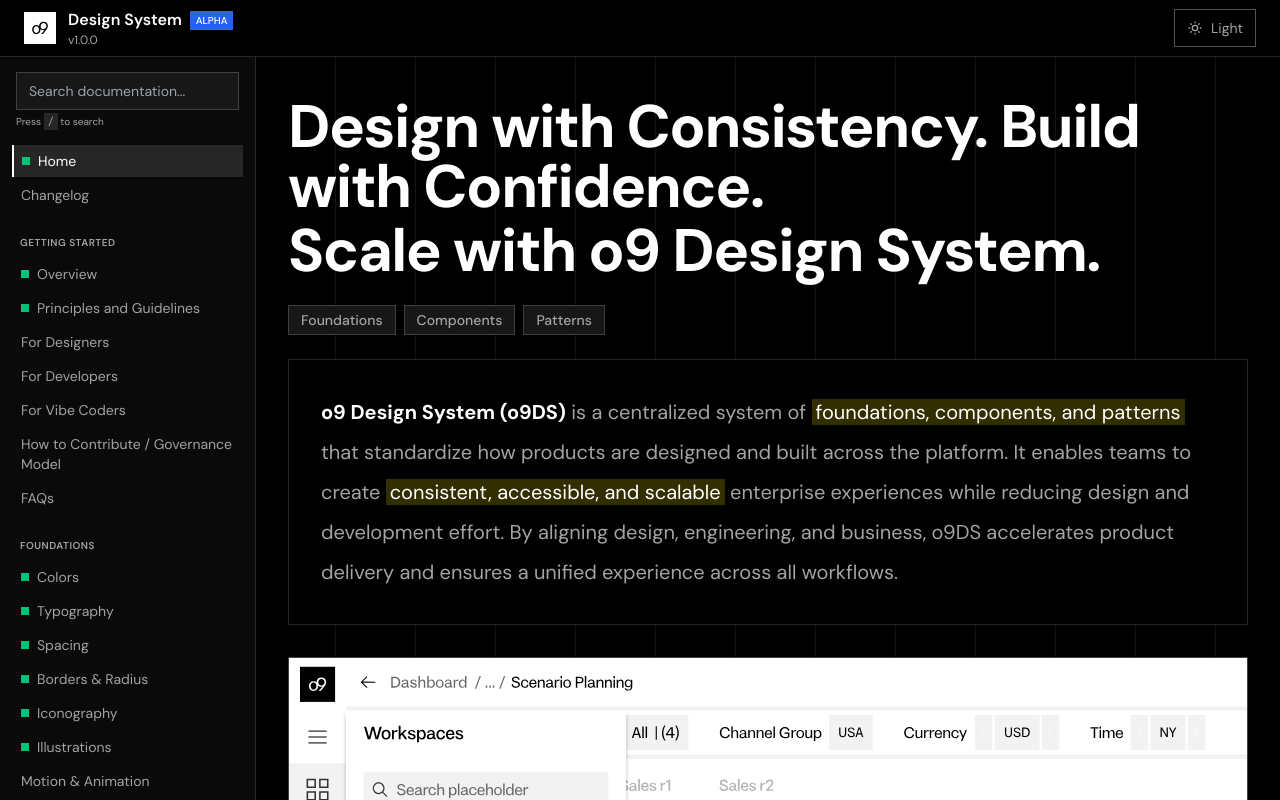
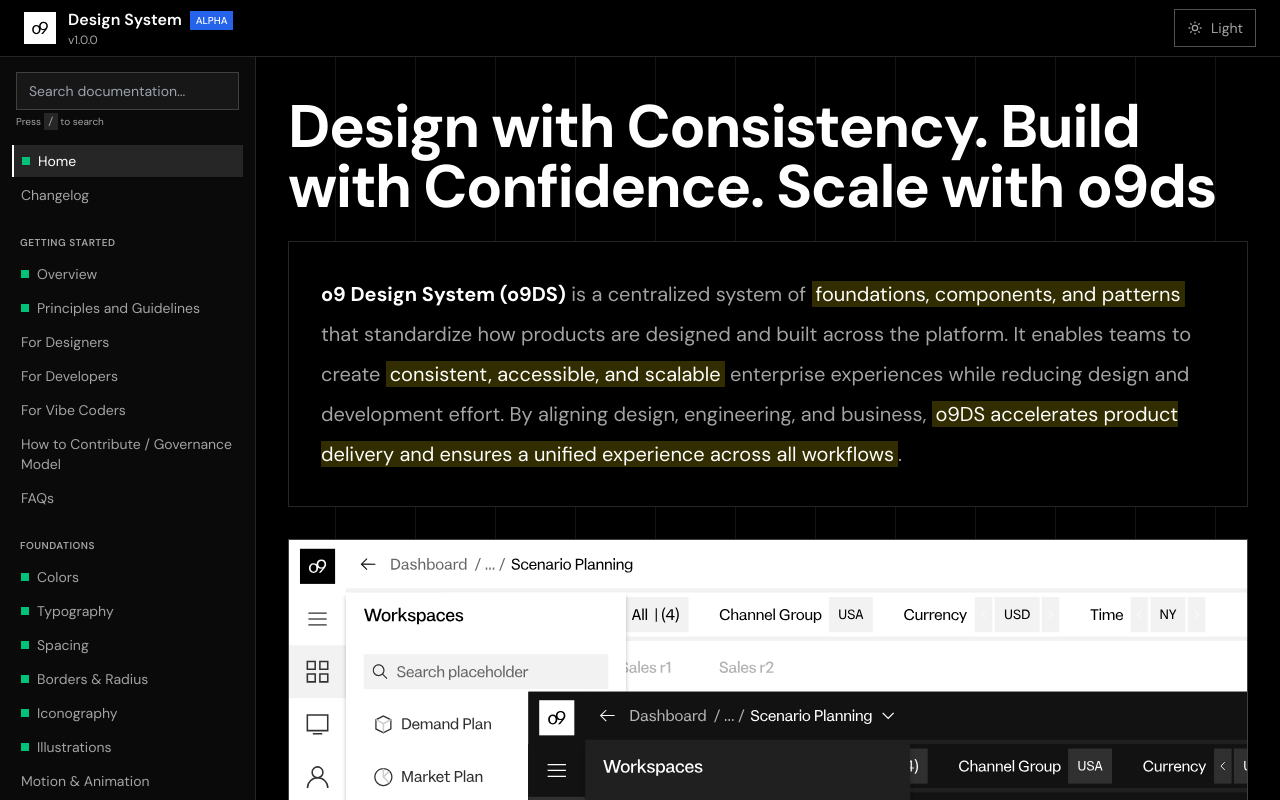
Before and after one commit to akashuxer/o9ds, a React (Vite) app: page / in a window 1280 px wide. Shown: the top 800 px of the page. Built offline with nearby package versions, Linux system fonts and the light colour scheme.

Commit message:
Home: fix o9DS visibility, add highlight, remove chips, one-line heading, highlight pulse
Made-with: Cursor

```diff
--- a/src/pages/Home.jsx
+++ b/src/pages/Home.jsx
@@ -66,25 +66,14 @@ export default function Home() {
       {/* Hero Section */}
       <section>
         <h1 className="text-3xl sm:text-4xl md:text-5xl lg:text-6xl font-bold text-o9ds-light-primary dark:text-white mb-6 tracking-tight leading-[1.15]">
-          Design with Consistency. Build with Confidence.{' '}
-          <span className="block mt-1">Scale with o9 Design System.</span>
+          Design with Consistency. Build with Confidence. Scale with o9ds
         </h1>
-        <div className="flex flex-wrap gap-2 mb-6">
-          <span className="px-3 py-1 text-sm font-medium border" style={isLight ? { borderColor: '#E5E5E5', color: '#303030', backgroundColor: '#F9F9F9' } : { borderColor: '#404040', color: '#a3a3a3', backgroundColor: '#171717' }}>
-            Foundations
-          </span>
-          <span className="px-3 py-1 text-sm font-medium border" style={isLight ? { borderColor: '#E5E5E5', color: '#303030', backgroundColor: '#F9F9F9' } : { borderColor: '#404040', color: '#a3a3a3', backgroundColor: '#171717' }}>
-            Components
-          </span>
-          <span className="px-3 py-1 text-sm font-medium border" style={isLight ? { borderColor: '#E5E5E5', color: '#303030', backgroundColor: '#F9F9F9' } : { borderColor: '#404040', color: '#a3a3a3', backgroundColor: '#171717' }}>
-            Patterns
-          </span>
-        </div>
-        <div className="border rounded-lg p-6 md:p-8 mb-8" style={isLight ? { borderColor: '#E5E5E5', backgroundColor: '#FAFAFA' } : { borderColor: '#262626', backgroundColor: '#0a0a0a' }}>
+        <div className="border p-6 md:p-8 mb-8" style={isLight ? { borderColor: '#E5E5E5', backgroundColor: '#FAFAFA' } : { borderColor: '#262626', backgroundColor: '#0a0a0a' }}>
           <p className="text-lg md:text-xl text-o9ds-light-secondary dark:text-neutral-400 leading-relaxed md:leading-loose max-w-4xl">
-            <strong className="text-o9ds-light-primary dark:text-white">o9 Design System (o9DS)</strong> is a centralized system of{' '}
-            <span style={highlightStyle}>foundations, components, and patterns</span> that standardize how products are designed and built across the platform. It enables teams to create{' '}
-            <span style={highlightStyle}>consistent, accessible, and scalable</span> enterprise experiences while reducing design and development effort. By aligning design, engineering, and business, o9DS accelerates product delivery and ensures a unified experience across all workflows.
+            <strong style={{ color: isLight ? '#010101' : '#fff' }}>o9 Design System (o9DS)</strong> is a centralized system of{' '}
+            <span className="animate-highlight-pulse" style={highlightStyle}>foundations, components, and patterns</span> that standardize how products are designed and built across the platform. It enables teams to create{' '}
+            <span className="animate-highlight-pulse" style={highlightStyle}>consistent, accessible, and scalable</span> enterprise experiences while reducing design and development effort. By aligning design, engineering, and business,{' '}
+            <span className="animate-highlight-pulse" style={highlightStyle}>o9DS accelerates product delivery and ensures a unified experience across all workflows</span>.
           </p>
         </div>
         <div
--- a/tailwind.config.js
+++ b/tailwind.config.js
@@ -61,10 +61,15 @@ export default {
           '0%': { opacity: '0' },
           '100%': { opacity: '1' },
         },
+        'highlight-pulse': {
+          '0%, 100%': { opacity: '1' },
+          '50%': { opacity: '0.85' },
+        },
       },
       animation: {
         'fade-in-up': 'fade-in-up 0.5s ease-out both',
         'fade-in': 'fade-in 0.4s ease-out both',
+        'highlight-pulse': 'highlight-pulse 2s ease-in-out infinite',
       },
       transitionDuration: {
         '400': '400ms',
```
